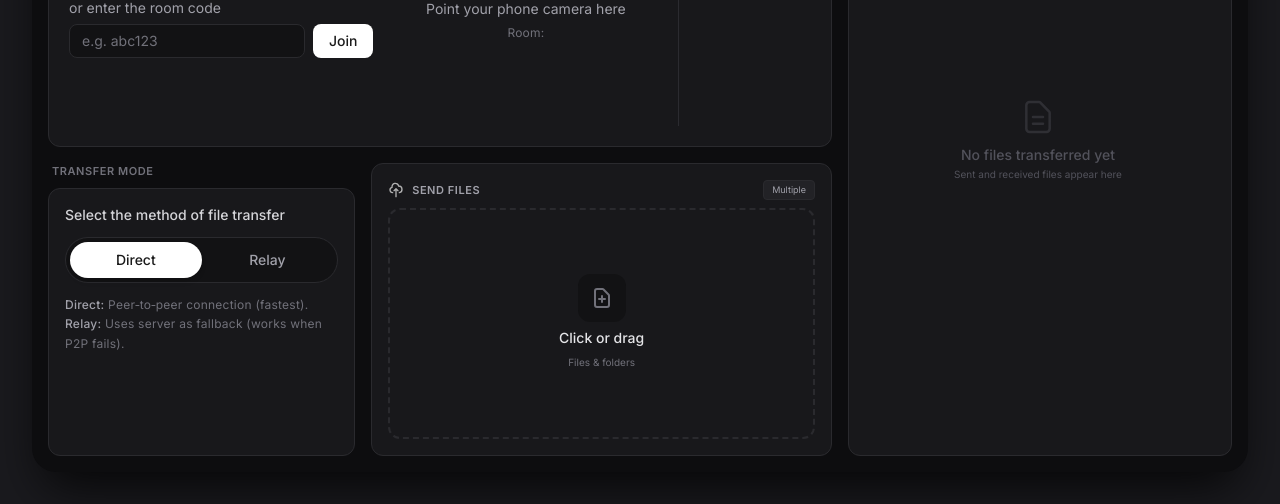
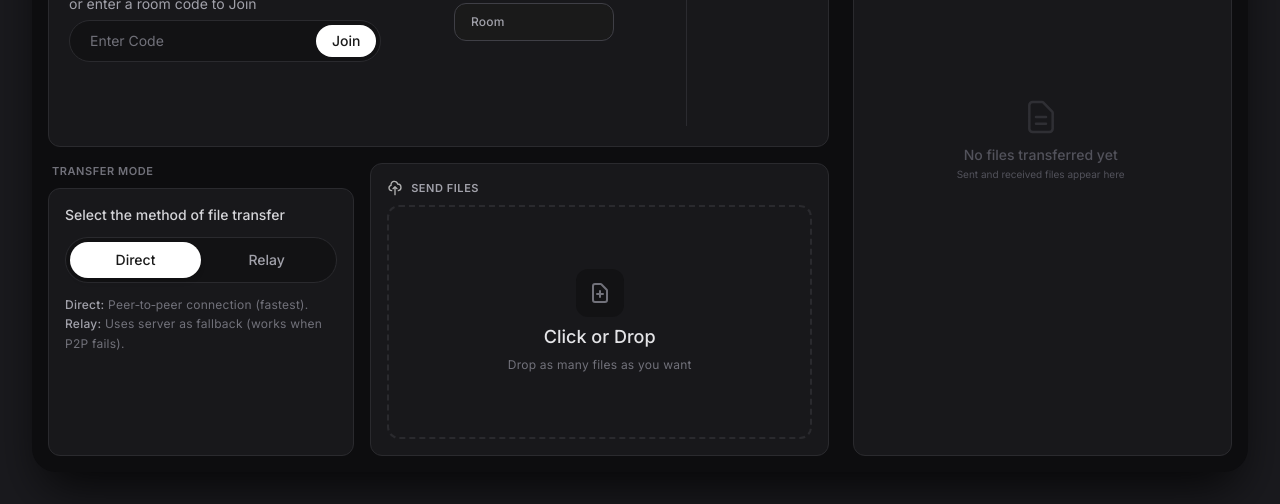
Before and after one commit to TejasParab13/p2p, a plain HTML site: page docs/index.html in a window 1280 px wide. Shown: the part 296-800 px from the top of the page. Drawn offline with nearby package versions, Linux system fonts and the light colour scheme.

Commit message:
same min changes

```diff
--- a/docs/index.html
+++ b/docs/index.html
@@ -23,7 +23,7 @@
 
       <main class="h-full w-full overflow-hidden p-3 lg:p-4 flex items-center">
 
-        <div id="pc-view" class="hidden w-full h-full grid grid-cols-1 lg:grid-cols-3 gap-3 lg:gap-4">
+        <div id="pc-view" class="hidden w-full h-full grid grid-cols-1 lg:grid-cols-3 gap-4 lg:gap-6">
 
           <!-- LEFT+MIDDLE COMBINED (2/3) -->
           <div class="lg:col-span-2 flex flex-col gap-3 lg:gap-4 h-full overflow-hidden">
@@ -44,20 +44,23 @@
                     Scan the QR code<br />to connect
                   </h2>
                   <div class="mt-4 w-full">
-                    <p class="text-sm text-zinc-400 mb-1.5">or enter the room code</p>
-                    <div class="flex gap-2">
-                      <input type="text" id="room-code-input" placeholder="e.g. abc123" class="flex-1 bg-[#121214] border border-[#2a2a2e] rounded-lg px-3 py-1.5 text-sm text-zinc-300 placeholder-zinc-500 focus:outline-none focus:border-[#5a5a5e] transition-colors" />
-                      <button onclick="joinRoom()" class="bg-white text-[#1a1a1a] px-4 py-1.5 rounded-lg text-sm font-medium hover:bg-zinc-200 transition">Join</button>
+                    <p class="text-sm text-zinc-400 mb-1.5">or enter a room code to Join</p>
+                    <div class="flex rounded-full bg-[#121214] p-1 border border-[#2a2a2e] w-full max-w-xs">
+                      <input type="text" id="room-code-input" placeholder="Enter Code" class="flex-1 bg-transparent border-none rounded-full px-4 py-1.5 text-sm text-zinc-300 placeholder-zinc-500 focus:outline-none" />
+                      <button onclick="joinRoom()" class="bg-white text-[#1a1a1a] px-4 py-1.5 rounded-full text-sm font-medium hover:bg-zinc-200 transition shrink-0">Join</button>
                     </div>
                   </div>
                 </div>
-                <!-- Middle – QR + room code display -->
+                <!-- Middle – QR + room code container -->
                 <div class="flex-1 flex flex-col items-center justify-center h-full">
                   <div id="qrcode" class="bg-white p-3 rounded-xl"></div>
-                  <p class="text-sm text-zinc-400 mt-2">Point your phone camera here</p>
-                  <p class="text-xs text-zinc-500 mt-1.5">Room: <span id="room-code-display" class="font-mono text-zinc-300"></span></p>
+                  <!-- Room code container – nice, clean design -->
+                  <div class="mt-3 bg-[#1a1a1a] border border-zinc-700 rounded-xl px-4 py-2.5 flex items-center justify-between w-[160px] mx-auto transition hover:border-zinc-500">
+                    <span class="text-xs text-zinc-400 font-medium">Room</span>
+                    <span id="room-code-display" class="text-sm font-mono text-white font-semibold tracking-wider"></span>
+                  </div>
                 </div>
-                <!-- Right – Reserved for info (placeholder) -->
+                <!-- Right – Reserved for info -->
                 <div class="flex-[0.5] flex flex-col items-center justify-center h-full border-l border-zinc-700/50 pl-4">
                   <p class="text-xs text-zinc-500 text-center">Info</p>
                   <div class="text-zinc-600 text-xs text-center mt-1">—</div>
@@ -93,12 +96,11 @@
                 <!-- Send Files column (3 parts) -->
                 <div class="flex-[3] flex flex-col min-h-0">
                   <div class="bg-[#18181b] border border-[#2a2a2e] rounded-xl p-4 flex-1 flex flex-col min-h-0 overflow-hidden">
-                    <div class="flex items-center justify-between mb-2">
+                    <div class="flex items-center mb-2">
                       <h2 class="text-[11px] font-semibold text-zinc-400 uppercase tracking-wider flex items-center gap-2">
                         <svg class="w-4 h-4 text-[#b0b0b0]" fill="none" stroke="currentColor" viewBox="0 0 24 24"><path stroke-linecap="round" stroke-linejoin="round" stroke-width="2" d="M7 16a4 4 0 01-.88-7.903A5 5 0 1115.9 6L16 6a5 5 0 011 9.9M15 13l-3-3m0 0l-3 3m3-3v12"/></svg>
                         Send Files
                       </h2>
-                      <span class="text-[9px] bg-[#222226] text-zinc-400 px-2 py-0.5 rounded border border-[#2a2a2e]">Multiple</span>
                     </div>
                     <label id="drop-zone" class="flex-1 flex flex-col items-center justify-center border-2 border-dashed border-[#2a2a2e] hover:border-[#5a5a5e] hover:bg-[#1a1a1e] rounded-xl cursor-pointer transition-all group min-h-[60px]">
                       <input type="file" id="file-input-pc" class="hidden" multiple />
@@ -106,8 +108,8 @@
                         <div class="w-12 h-12 rounded-xl bg-[#121214] group-hover:bg-[#1e1e22] flex items-center justify-center mx-auto mb-1.5 transition">
                           <svg class="w-6 h-6 text-zinc-500 group-hover:text-[#b0b0b0] transition" fill="none" stroke="currentColor" viewBox="0 0 24 24"><path stroke-linecap="round" stroke-linejoin="round" stroke-width="2" d="M9 13h6m-3-3v6m5 5H7a2 2 0 01-2-2V5a2 2 0 012-2h5.586a1 1 0 01.707.293l5.414 5.414a1 1 0 01.293.707V19a2 2 0 01-2 2z"/></svg>
                         </div>
-                        <span class="text-sm font-medium text-zinc-200 group-hover:text-white block">Click or drag</span>
-                        <span class="text-[10px] text-zinc-500">Files & folders</span>
+                        <span class="text-lg font-medium text-zinc-200 group-hover:text-white block">Click or Drop</span>
+                        <span class="text-xs text-zinc-500">Drop as many files as you want</span>
                       </div>
                     </label>
                   </div>
--- a/docs/style.css
+++ b/docs/style.css
@@ -57,7 +57,9 @@ body {
 #qrcode canvas {
   display: block;
   margin: 0 auto;
-  border-radius: 6px;
+  border-radius: 8px;
+  width: 160px !important;
+  height: 160px !important;
 }
 
 .fade-in {
```
